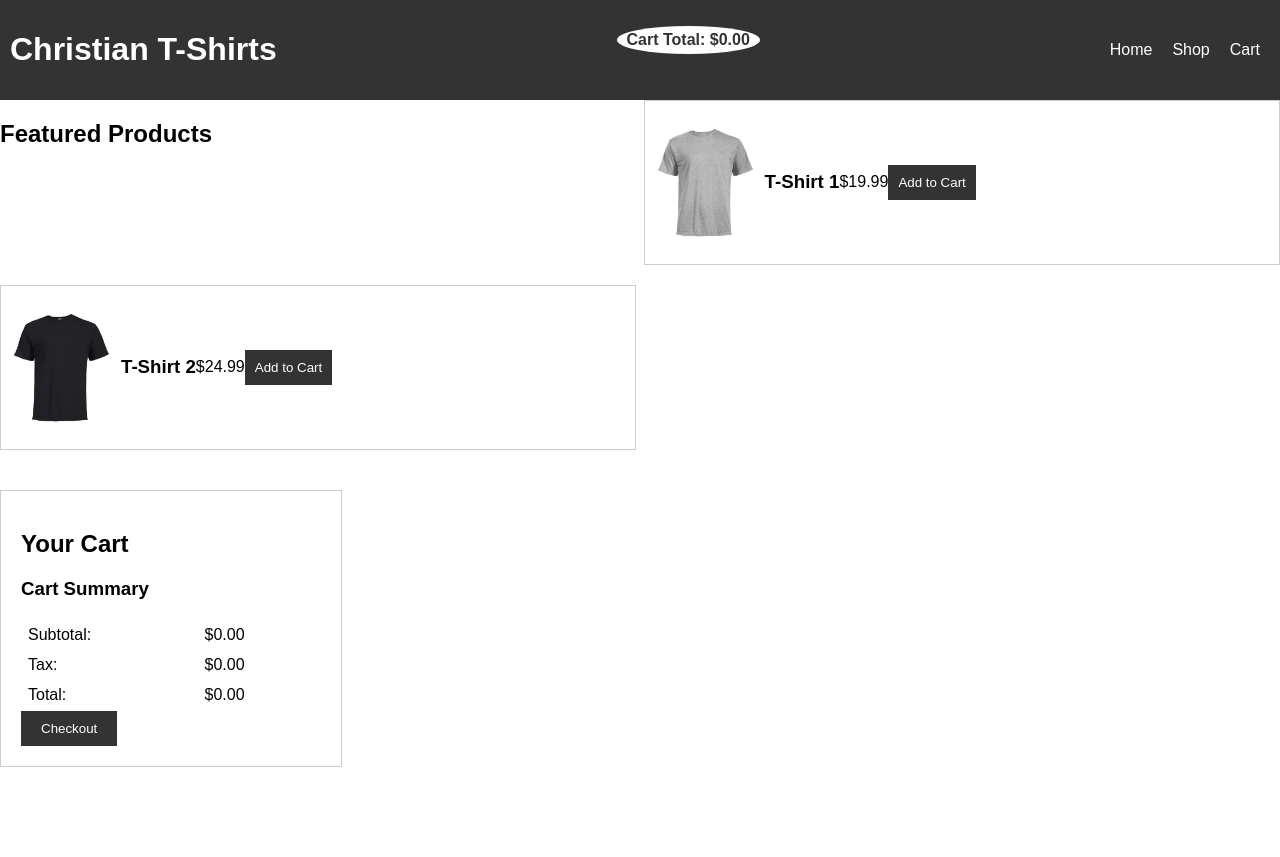
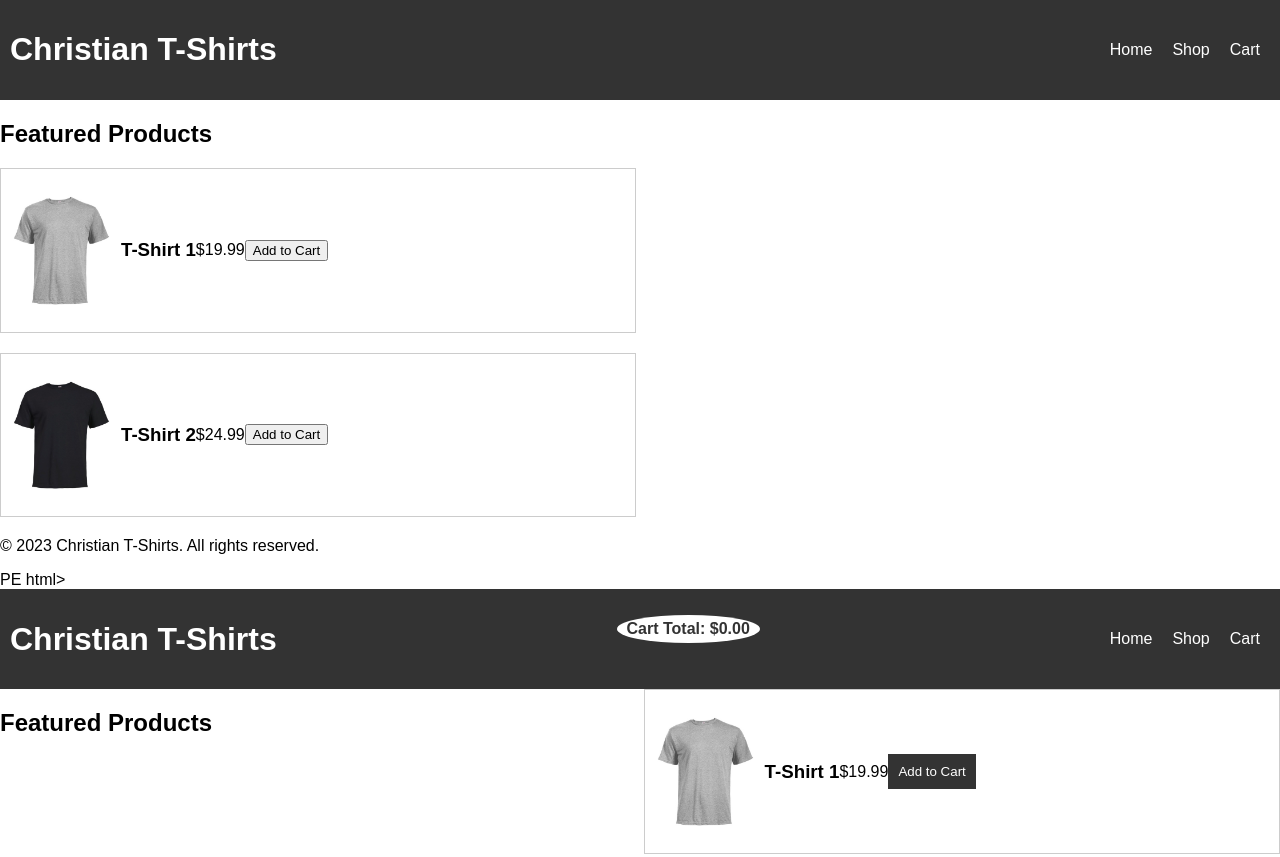
Before and after one commit to Branrulz/VictoryCNC, a plain HTML site: page index.html in a window 1280 px wide. Shown: the top 857 px of the page. Before the commit the page ends 800 px from the top, so only its background shows below. Drawn offline with Linux system fonts and the light colour scheme.

Commit message:
Add files via upload

```diff
--- a/index.html
+++ b/index.html
@@ -1,4 +1,52 @@
-<!DOCTYPE html>
+<!DOCTY<!DOCTYPE html>
+<html lang="en">
+<head>
+  <meta charset="UTF-8">
+  <meta name="viewport" content="width=device-width, initial-scale=1.0">
+  <title>Christian T-Shirts</title>
+  <link rel="stylesheet" href="styles.css">
+  <script src="script.js" defer></script>
+</head>
+<body>
+  <header>
+    <h1>Christian T-Shirts</h1>
+    <nav>
+      <ul>
+        <li><a href="#">Home</a></li>
+        <li><a href="#">Shop</a></li>
+        <li><a href="#">Cart</a></li>
+      </ul>
+    </nav>
+  </header>
+
+  <main>
+    <section id="products">
+      <h2>Featured Products</h2>
+      <div class="product">
+        <img src="tshirt1.jpg" alt="T-Shirt 1">
+        <h3>T-Shirt 1</h3>
+        <p>$19.99</p>
+        <button>Add to Cart</button>
+      </div>
+
+      <div class="product">
+        <img src="tshirt2.jpg" alt="T-Shirt 2">
+        <h3>T-Shirt 2</h3>
+        <p>$24.99</p>
+        <button>Add to Cart</button>
+      </div>
+
+      <!-- Add more product items here -->
+
+    </section>
+  </main>
+
+  <footer>
+    <p>&copy; 2023 Christian T-Shirts. All rights reserved.</p>
+  </footer>
+</body>
+</html>
+PE html>
 <html lang="en">
 <head>
   <meta charset="UTF-8">
```
